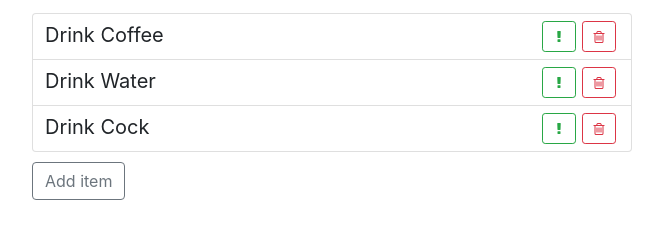
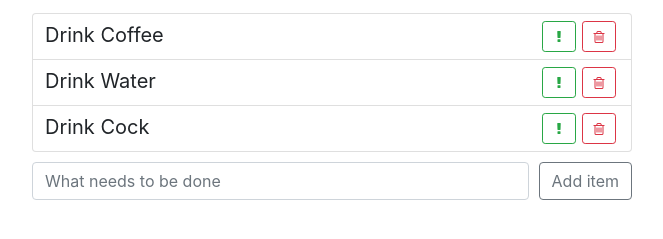
Before and after one commit to klepanosovNL/react, a React app in the folder todo/: page / in a window 1280 px wide. Shown: the part 145-384 px from the top of the page, without its empty margins (308-971 px from the left). Built offline with nearby package versions, Linux system fonts and the light colour scheme.

Commit message:
added control components

```diff
--- a/todo/src/components/item-add-form/item-add-form.css
+++ b/todo/src/components/item-add-form/item-add-form.css
@@ -1,3 +1,7 @@
 .item-add-form {
     margin-top: 10px;
 }
+
+.form-control {
+    margin-right: 10px;
+}
--- a/todo/src/components/item-add-form/item-add-form.js
+++ b/todo/src/components/item-add-form/item-add-form.js
@@ -1,15 +1,43 @@
 import React, {Component} from "react";
 import "./item-add-form.css"
 
-export default class itemAddForm extends Component{
+export default class itemAddForm extends Component {
+    state = {
+        label: ""
+    };
+
+    onLabelChange = (e) => {
+        this.setState({
+            label: e.target.value
+        })
+    }
+
+    onSubmit = (e) => {
+        e.preventDefault()
+        this.props.onItemAdded(this.state.label)
+        this.setState({
+            label: ""
+        })
+    }
+
     render() {
         return (
-            <div className="item-add-form">
+            <form
+                className="item-add-form d-flex"
+                onSubmit={this.onSubmit}
+            >
+                <input
+                    className="form-control"
+                    type="text"
+                    onChange={this.onLabelChange}
+                    placeholder="What needs to be done"
+                    value={this.state.label}
+                />
                 <button
-                    className="btn btn-outline-secondary"
-                    onClick={() => this.props.onItemAdded("new")}
-                >Add item</button>
-            </div>
+                    className="btn btn-outline-secondary text-nowrap"
+                >Add item
+                </button>
+            </form>
         )
     }
 }
```
